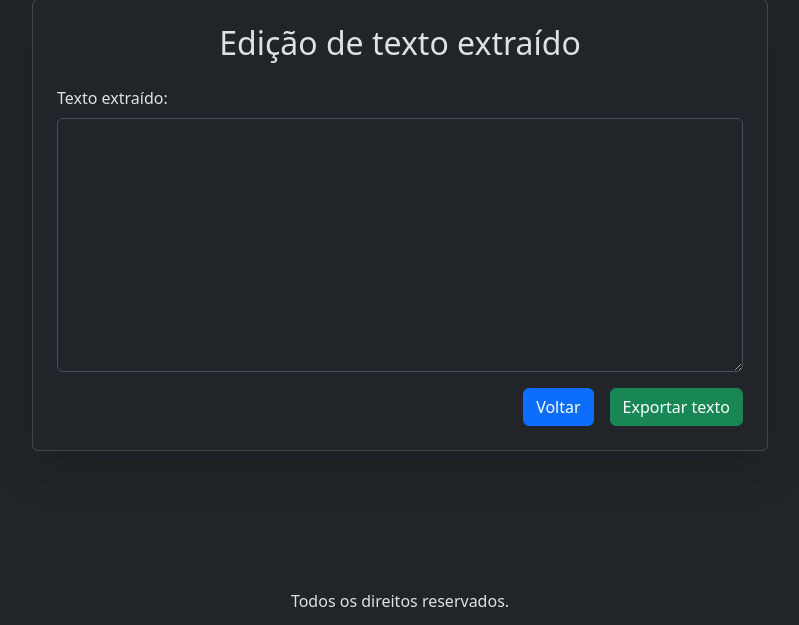
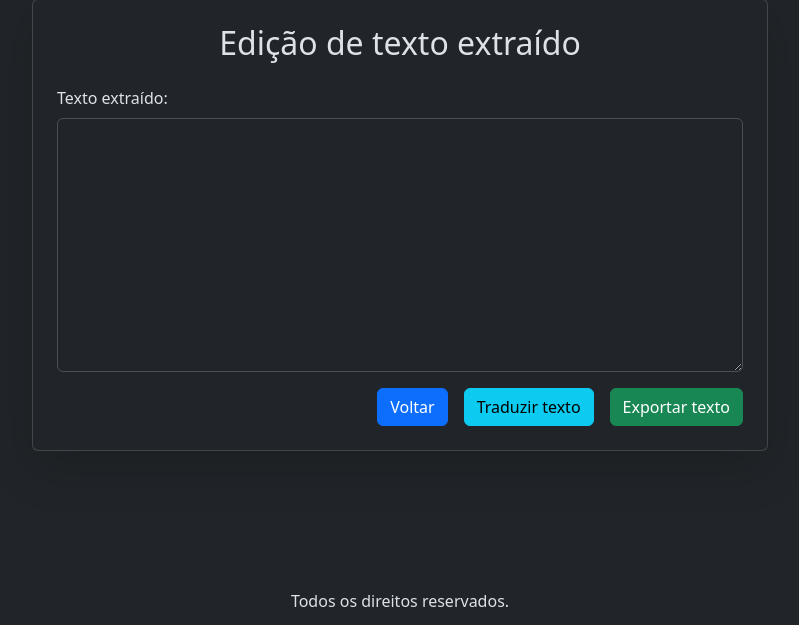
Before and after one commit to JoaoCarS/desenvolvedor_qua.544.003, a Flask app: template Parte07-Flask/05_captura_de_texto_ocr/templates/extracao.html in a window 1280 px wide. Shown: the part 151-776 px from the top of the page, without its empty margins (240-1039 px from the left). Run offline with Flask 3, Linux system fonts and the light colour scheme; the template is opened without the code that fills it, so the values that code supplies are empty.

Commit message:
Commit do dia 22/09/2026

```diff
--- a/Parte07-Flask/05_captura_de_texto_ocr/app.py
+++ b/Parte07-Flask/05_captura_de_texto_ocr/app.py
@@ -1,4 +1,5 @@
 from flask import Flask, render_template, request, send_file
+from translate import Translator
 import easyocr
 import io
 
@@ -35,5 +36,14 @@ def exportar_texto():
         )
     return render_template("exportar_sucesso.html")
 
+@app.route("/traducao", methods = ['POST'])
+def traduzir():
+    tradutor = Translator(to_lang="pt")
+    if request.method == "POST":
+        texto = request.form.get("texto","")
+        texto_traduzido = tradutor.translate(texto)
+        return render_template("extracao.html", texto=texto_traduzido)
+    return render_template("extracao.html",texto="")
+
 if __name__ == "__main__":
     app.run(debug=True)
--- a/Parte07-Flask/05_captura_de_texto_ocr/templates/extracao.html
+++ b/Parte07-Flask/05_captura_de_texto_ocr/templates/extracao.html
@@ -18,9 +18,12 @@
                         </div>
                         <div class="d-flex
                         justify-content-end">
-                    <a href="/" class="btn btn-primary">
-                        Voltar
+                            <a href="/" class="btn btn-primary">
+                                Voltar
                             </a>
+                            <button type="submit" formaction="/traducao" formmethod="POST" class="btn btn-info ms-3">
+                                Traduzir texto
+                            </button>
                             <button type="submit" class="btn btn-success ms-3">
                                 Exportar texto
                             </button>
```
Also changed, not shown: Parte07-Flask/05_captura_de_texto_ocr/requirements.txt (+10 -0 lines).
